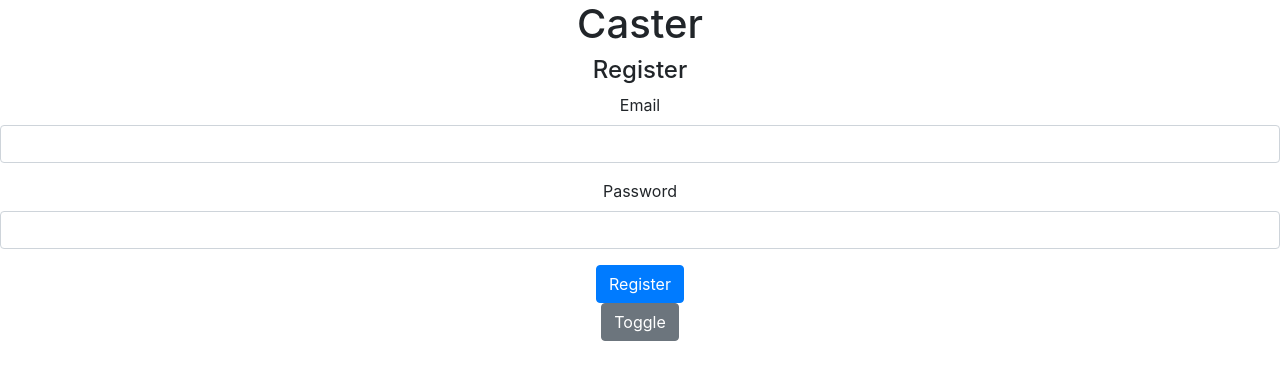
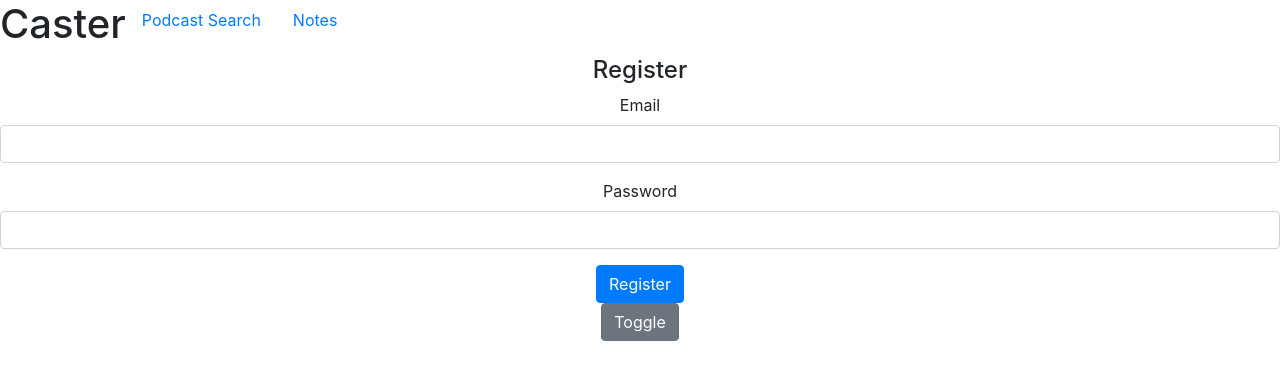
Before and after one commit to hennadiipro/redbadgeclient, a React (Vite) app in the folder red-badge-client/: page /search in a window 1280 px wide. Shown: the top 380 px of the page. Built offline with nearby package versions, Linux system fonts and the light colour scheme.

Commit message:
fetch displayed in console

```diff
--- a/red-badge-client/src/App.tsx
+++ b/red-badge-client/src/App.tsx
@@ -1,15 +1,8 @@
 import React, { Component } from 'react'
 import './App.css'
 import "bootstrap/dist/css/bootstrap.min.css"
-// import {
-//   BrowserRouter as Router,
-//   Link,
-//   Switch,
-//   Route,
-//   Redirect,
-// } from "react-router-dom";
 import Auth from "./Auth/Auth"
-import Navbar from './Components/Site/Navbar'
+import Sitebar from './Components/Site/Sitebar'
 import Podcast from './Components/Podcast/Podcast'
 
 type valueTypes = {
@@ -47,8 +40,7 @@ clearToken = () => {
 
 protectedViews = () => {
   return this.state.token === localStorage.getItem("sessionToken") ? (
-    <Podcast
-    token={this.state.token} />
+    <Podcast token={this.state.token} />
   ) : (
     <Auth token={this.updateToken} />
   )
@@ -57,8 +49,8 @@ protectedViews = () => {
   render() {
     return (
       <div className="App">
-       <h1 className='text-green-500'>Caster</h1>
-       <Navbar logout={this.clearToken} token={this.updateToken} />
+       {/* <h1 className='text-green-500'>Caster</h1> */}
+       <Sitebar logout={this.clearToken} token={this.state.token} />
        {this.protectedViews()}
       </div>
     )
--- a/red-badge-client/src/Auth/Signup.tsx
+++ b/red-badge-client/src/Auth/Signup.tsx
@@ -22,7 +22,7 @@ export default class Signup extends Component<acceptedProps, valueTypes> {
 handleSubmit = (event: any)  => {
     event.preventDefault()
     console.log(this.state)
-    fetch("http://localhost:3000/user/signup", {
+    fetch("http://localhost:3000/user/register", {
         method: "POST",
         body: JSON.stringify({
           user: {email: this.state.email,
--- a/red-badge-client/src/Components/Podcast/Podcast.tsx
+++ b/red-badge-client/src/Components/Podcast/Podcast.tsx
@@ -19,19 +19,20 @@ export default class Podcast extends React.Component<{}, IState> {
     this.handleChange = this.handleChange.bind(this);
     }
 
-podcastFetch = async () => {
-    let base_url: string = 'https://api.spotify.com/v1/episodes';
-    const key: string = 'BQCd0Udc9IH7dUklzdGAIDAcLUqE-UTMS00KGtKwxxBBBqgEsFX-Pe51HtdmE-I3oabcdct8-2cijJ8MrBEfah43Tc6pC-79g8f3erUP-I14YJTeSGhZtaKNPS4sVBHrJ0o6E02KW3wOq5VH0uwV'
-    let url: string = `${base_url}?api-key=${key}&q=${this.state.searchTerm}`
-
-   console.log(url);
-
-    const response = await fetch (url);
-    const data = await response.json();
-    this.setState ({
-        results: data.response.docs,
+podcastFetch = () => {
+    let key:string = "BQBIAKTxpgNzF8rK7kpygRjx4ivHHDe3zHvTugNK5XCXYO1Ky3zrGBj4NhOaNjl3r47D_ADGXueq_Vbvw9AYQNvULYougiNVTBZfmR_6h5nJJyI03Gqc4Kr8arWP0JYyHAhAokc8UFydl00QlMhN"
+    fetch(`https://api.spotify.com/v1/search?q=${this.state.searchTerm}&type=show`, {
+        method: "GET",
+        headers: {
+            "Content-Type": "application/json",
+            "Authorization": "Bearer " + key
+        }
     })
-};
+    .then((res) => res.json())
+    .then((data) => {
+        console.log(data)
+    })
+}
 
 handleSubmit (event: SyntheticEvent):void {
     event.preventDefault();
@@ -65,7 +66,7 @@ handleSubmit (event: SyntheticEvent):void {
                     </FormGroup>
                     <Button type="submit">Search</Button>
                 </Form>
-                {this.state.results.length > 0 ? (
+                {this.state.results  ? (
           <PodcastDisplay
             results={this.state.results}
           />
--- a/red-badge-client/src/Components/Podcast/PodcastDisplay.tsx
+++ b/red-badge-client/src/Components/Podcast/PodcastDisplay.tsx
@@ -24,7 +24,7 @@ const PodcastDisplay = ({results}: IProps) => {
               {result.images.length > 1 ? (
                 <CardImg
                   alt="article"
-                  src={`https://www.nytimes.com/${result.images[1].url}`}
+                  src={`https://api.spotify.com/v1/search/${result.images[1].url}`}
                 />
               ) : (
                 ""
--- a/red-badge-client/src/Components/Site/Navbar.tsx
+++ /dev/null
@@ -1,34 +0,0 @@
-import React, { Component } from 'react'
-// import { render } from 'react-dom'
-
-type acceptedProps = {
-    token: any
-    logout: any
-}
-
-export default class Navbar extends Component<acceptedProps, {}> {
-    constructor(props: acceptedProps) {
-        super(props)
-        this.state = {
-
-        }
-    }
-
-    logoutButton = () => {
-        return localStorage.getItem('sessionToken') === null
-        ? (
-            ''
-        )
-        : (
-            <button onClick={this.props.logout}>Logout</button>
-        )
-    }
-
-    render() {
-        return(
-            <div>
-                {this.logoutButton()}
-            </div>
-        )
-    }
-}
--- /dev/null
+++ b/red-badge-client/src/Components/Site/Sitebar.tsx
@@ -0,0 +1,57 @@
+import React, { Component } from 'react'
+import { Link, Redirect, Route, Switch } from 'react-router-dom'
+
+import {
+    Collapse,
+    Navbar,
+    NavbarToggler,
+    Nav,
+    NavItem,
+    NavLink,
+    NavbarText,
+  } from 'reactstrap'
+
+type acceptedProps = {
+    token: any
+    logout: any
+    protectedViews: Function
+}
+
+export default class Sitebar extends Component<acceptedProps, {}> {
+    constructor(props: acceptedProps) {
+        super(props)
+        this.state = {
+            isOpen: false
+        }
+    }
+
+
+    logoutButton = () => {
+        return localStorage.getItem('sessionToken') === null
+        ? (
+            ''
+        )
+        : (
+            <button onClick={this.props.logout}>Logout</button>
+        )
+    }
+
+    render() {
+        return(
+            <div>
+                <Nav>
+                <h1>Caster</h1>
+                <NavItem>
+                    <NavLink href="#">Podcast Search</NavLink>
+                </NavItem>
+                <NavItem>
+                    <NavLink href="#">Notes</NavLink>
+                </NavItem>
+                <NavItem>
+                    <NavLink disabled href="#">{this.logoutButton()}</NavLink>
+                </NavItem>
+                </Nav>
+            </div>
+        )
+    }
+}
```
